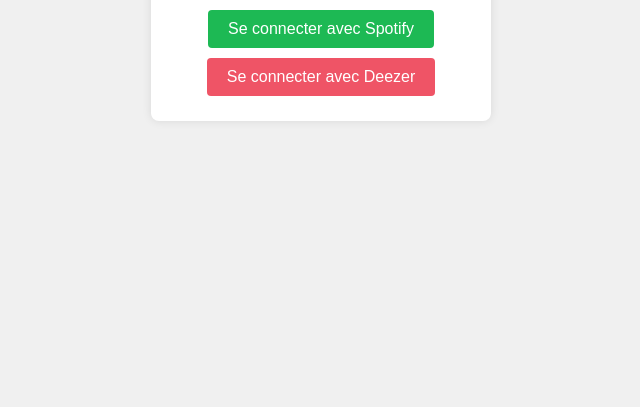
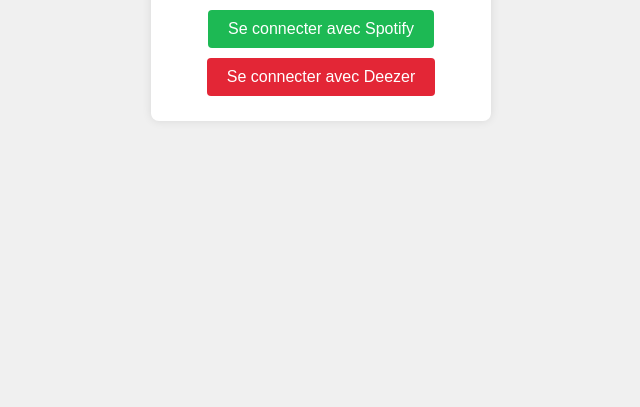
Before and after one commit to gugus1010/n-oubliez-pas-les-cagoles, a website: page public/index.html in a window 1280 px wide. Shown: the part 393-800 px from the top of the page, without its empty margins (319-959 px from the left). Drawn offline with Linux system fonts and the light colour scheme.

Commit message:
Update index.html

```diff
--- a/public/index.html
+++ b/public/index.html
@@ -44,10 +44,10 @@
             background-color: #169c4d;
         }
         .deezer {
-            background-color: #ef5466;
+            background-color: #e32636; /* Deezer rouge */
         }
         .deezer:hover {
-            background-color: #e23c50;
+            background-color: #c51d2e; /* Couleur plus foncée au survol */
         }
         button:active {
             animation: clickAnimation 0.5s ease-out;
```
